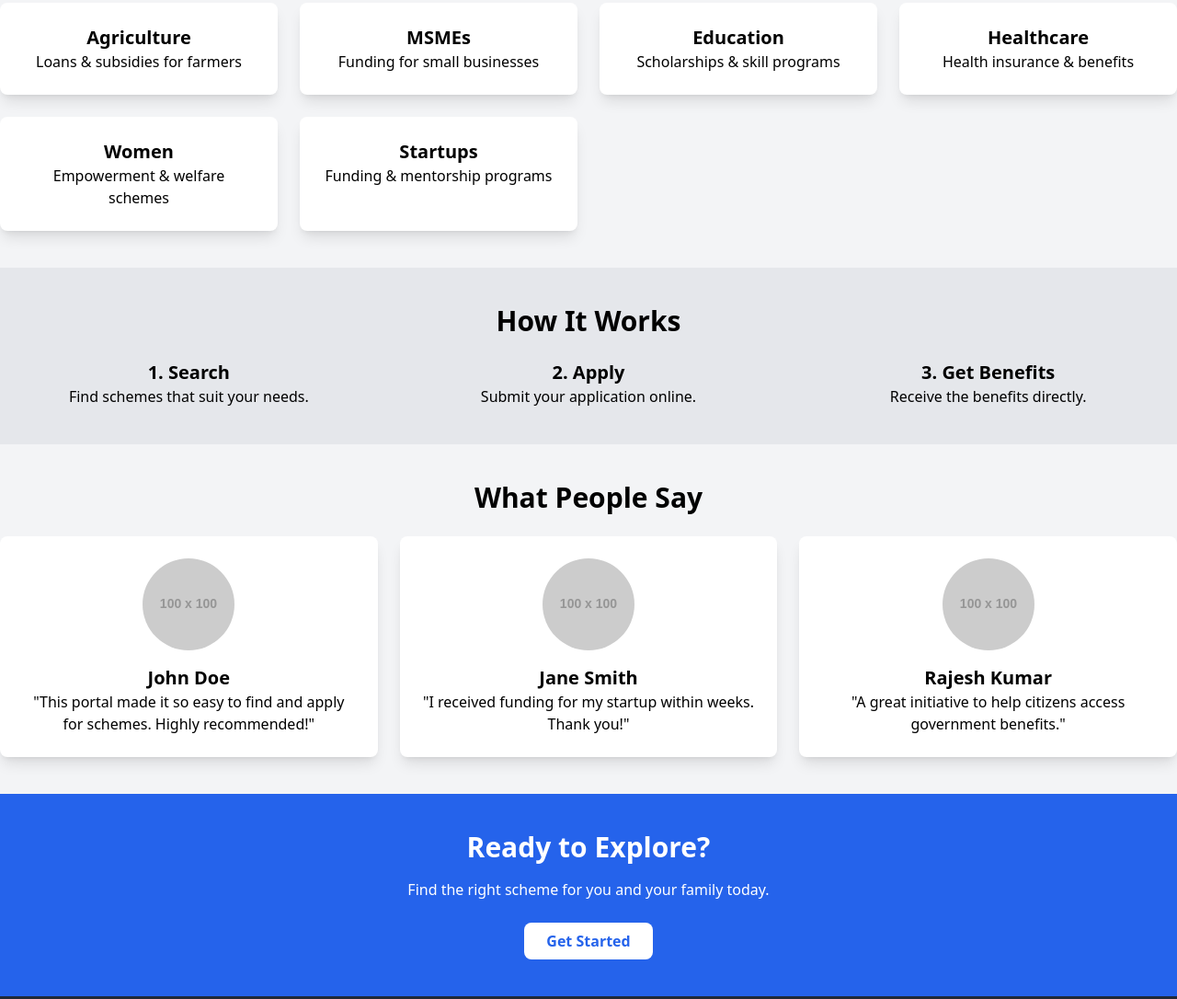
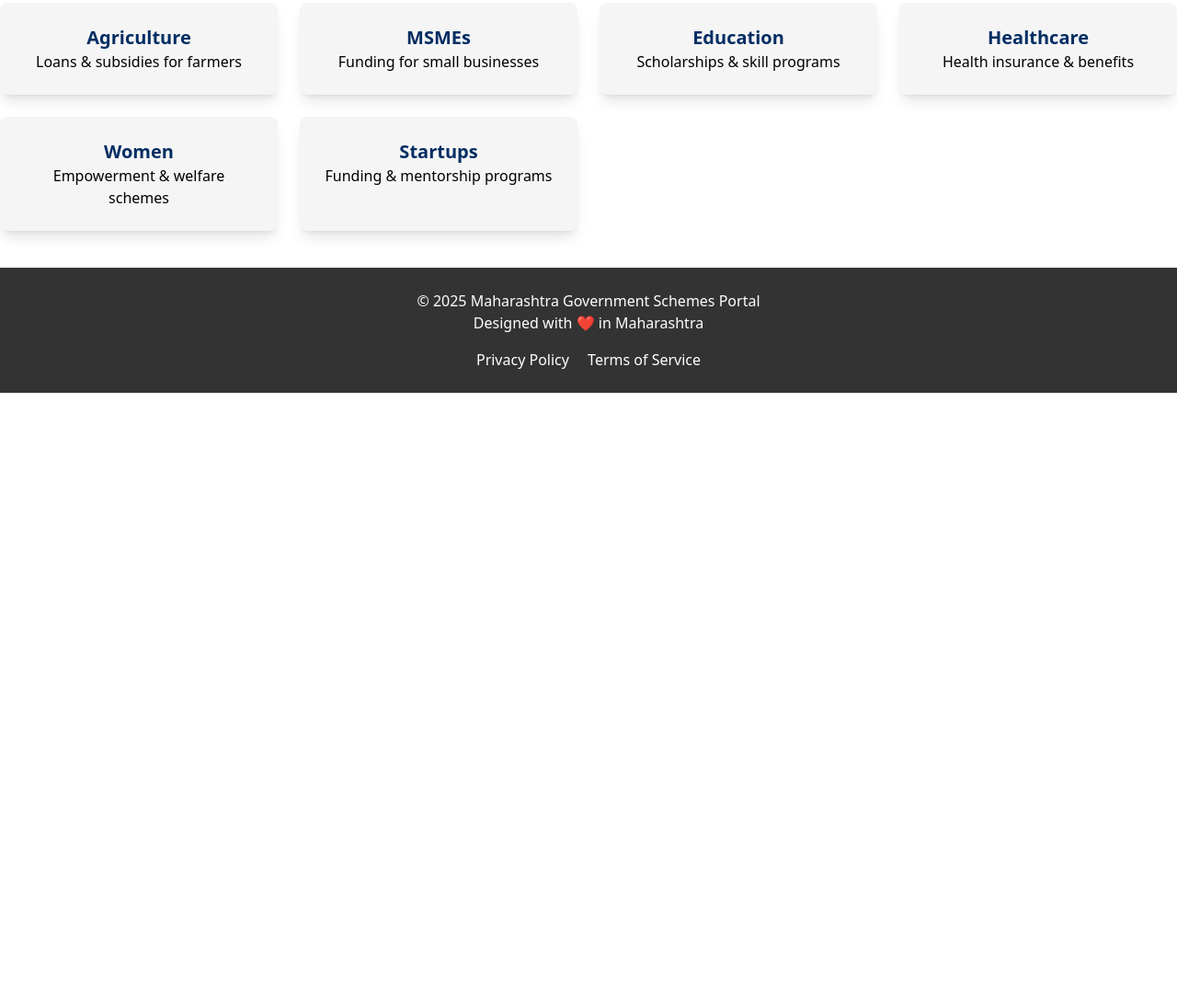
Before and after one commit to karamveer2648/karam-githubworkshop, a plain HTML site: page index.html in a window 1280 px wide. Shown: the part 533-1619 px from the top of the page at 92% size. After the commit the page ends 960 px from the top, so only its background shows below. Drawn offline with nearby package versions, Linux system fonts and the light colour scheme; placeholder pictures from the web are drawn by us.

Commit message:
Update index.html

```diff
--- a/index.html
+++ b/index.html
@@ -7,125 +7,84 @@
     <script src="https://cdn.tailwindcss.com"></script>
     <script src="https://cdnjs.cloudflare.com/ajax/libs/flowbite/1.6.5/flowbite.min.js"></script>
     <link rel="stylesheet" href="https://cdnjs.cloudflare.com/ajax/libs/animate.css/4.1.1/animate.min.css">
+    <style>
+        :root {
+            --primary-blue: #002D62;
+            --accent-yellow: #FFC72C;
+            --light-gray: #F5F5F5;
+            --dark-gray: #333333;
+            --success-green: #008000;
+        }
+    </style>
 </head>
-<body class="bg-gray-100">
+<body class="bg-white">
 
     <!-- Navbar -->
-    <nav class="bg-blue-600 p-4 text-white sticky top-0 z-50 shadow-lg">
+    <nav class="bg-[var(--primary-blue)] p-4 text-white sticky top-0 z-50 shadow-lg">
         <div class="container mx-auto flex justify-between items-center">
             <h1 class="text-2xl font-bold">Maharashtra Schemes</h1>
             <ul class="flex space-x-6">
                 <li><a href="#" class="hover:underline">Home</a></li>
                 <li><a href="#categories" class="hover:underline">Schemes</a></li>
                 <li><a href="#how-it-works" class="hover:underline">About</a></li>
-                <li><a href="#" class="hover:underline bg-white text-blue-600 px-4 py-2 rounded-lg">Login</a></li>
+                <li><a href="#" class="hover:underline bg-[var(--accent-yellow)] text-[var(--primary-blue)] px-4 py-2 rounded-lg">Login</a></li>
             </ul>
         </div>
     </nav>
 
     <!-- Hero Section -->
-    <section class="text-center py-20 bg-gradient-to-r from-blue-500 to-blue-700 text-white">
+    <section class="text-center py-20 bg-[var(--primary-blue)] text-white">
         <h2 class="text-4xl font-bold mb-4 animate__animated animate__fadeInDown">Discover Government Schemes</h2>
         <p class="text-lg animate__animated animate__fadeInUp">Empowering citizens with access to loans, funding, and more.</p>
         <div class="mt-6 flex justify-center">
             <div class="relative w-1/2">
                 <input type="text" placeholder="Search for a scheme..." class="px-4 py-2 text-black rounded-l-lg w-full">
-                <button class="absolute right-0 top-0 px-4 py-2 bg-blue-600 text-white rounded-r-lg hover:bg-blue-800 transition duration-300">
+                <button class="absolute right-0 top-0 px-4 py-2 bg-[var(--accent-yellow)] text-[var(--primary-blue)] rounded-r-lg hover:bg-[var(--primary-blue)] hover:text-white transition duration-300">
                     🔍
                 </button>
             </div>
         </div>
-        <button class="mt-6 px-6 py-2 bg-white text-blue-600 font-bold rounded-lg hover:bg-blue-800 hover:text-white transition duration-300">Explore Now</button>
+        <button class="mt-6 px-6 py-2 bg-[var(--accent-yellow)] text-[var(--primary-blue)] font-bold rounded-lg hover:bg-[var(--primary-blue)] hover:text-white transition duration-300">Explore Now</button>
     </section>
 
     <!-- Featured Categories Section -->
     <section id="categories" class="container mx-auto py-10">
-        <h2 class="text-3xl font-bold text-center mb-6">Popular Categories</h2>
+        <h2 class="text-3xl font-bold text-center mb-6 text-[var(--primary-blue)]">Popular Categories</h2>
         <div class="grid grid-cols-1 md:grid-cols-3 lg:grid-cols-4 gap-6 text-center">
-            <div class="bg-white shadow-lg p-6 rounded-lg hover:shadow-2xl transition duration-300">
-                <h3 class="text-xl font-semibold">Agriculture</h3>
+            <div class="bg-[var(--light-gray)] shadow-lg p-6 rounded-lg hover:shadow-2xl transition duration-300">
+                <h3 class="text-xl font-semibold text-[var(--primary-blue)]">Agriculture</h3>
                 <p>Loans & subsidies for farmers</p>
             </div>
-            <div class="bg-white shadow-lg p-6 rounded-lg hover:shadow-2xl transition duration-300">
-                <h3 class="text-xl font-semibold">MSMEs</h3>
+            <div class="bg-[var(--light-gray)] shadow-lg p-6 rounded-lg hover:shadow-2xl transition duration-300">
+                <h3 class="text-xl font-semibold text-[var(--primary-blue)]">MSMEs</h3>
                 <p>Funding for small businesses</p>
             </div>
-            <div class="bg-white shadow-lg p-6 rounded-lg hover:shadow-2xl transition duration-300">
-                <h3 class="text-xl font-semibold">Education</h3>
+            <div class="bg-[var(--light-gray)] shadow-lg p-6 rounded-lg hover:shadow-2xl transition duration-300">
+                <h3 class="text-xl font-semibold text-[var(--primary-blue)]">Education</h3>
                 <p>Scholarships & skill programs</p>
             </div>
-            <div class="bg-white shadow-lg p-6 rounded-lg hover:shadow-2xl transition duration-300">
-                <h3 class="text-xl font-semibold">Healthcare</h3>
+            <div class="bg-[var(--light-gray)] shadow-lg p-6 rounded-lg hover:shadow-2xl transition duration-300">
+                <h3 class="text-xl font-semibold text-[var(--primary-blue)]">Healthcare</h3>
                 <p>Health insurance & benefits</p>
             </div>
-            <div class="bg-white shadow-lg p-6 rounded-lg hover:shadow-2xl transition duration-300">
-                <h3 class="text-xl font-semibold">Women</h3>
+            <div class="bg-[var(--light-gray)] shadow-lg p-6 rounded-lg hover:shadow-2xl transition duration-300">
+                <h3 class="text-xl font-semibold text-[var(--primary-blue)]">Women</h3>
                 <p>Empowerment & welfare schemes</p>
             </div>
-            <div class="bg-white shadow-lg p-6 rounded-lg hover:shadow-2xl transition duration-300">
-                <h3 class="text-xl font-semibold">Startups</h3>
+            <div class="bg-[var(--light-gray)] shadow-lg p-6 rounded-lg hover:shadow-2xl transition duration-300">
+                <h3 class="text-xl font-semibold text-[var(--primary-blue)]">Startups</h3>
                 <p>Funding & mentorship programs</p>
             </div>
         </div>
     </section>
 
-    <!-- How It Works Section -->
-    <section id="how-it-works" class="bg-gray-200 py-10">
-        <div class="container mx-auto text-center">
-            <h2 class="text-3xl font-bold mb-6">How It Works</h2>
-            <div class="grid grid-cols-1 md:grid-cols-3 gap-6">
-                <div>
-                    <h3 class="text-xl font-semibold">1. Search</h3>
-                    <p>Find schemes that suit your needs.</p>
-                </div>
-                <div>
-                    <h3 class="text-xl font-semibold">2. Apply</h3>
-                    <p>Submit your application online.</p>
-                </div>
-                <div>
-                    <h3 class="text-xl font-semibold">3. Get Benefits</h3>
-                    <p>Receive the benefits directly.</p>
-                </div>
-            </div>
-        </div>
-    </section>
-
-    <!-- Testimonials Section -->
-    <section class="container mx-auto py-10">
-        <h2 class="text-3xl font-bold text-center mb-6">What People Say</h2>
-        <div class="grid grid-cols-1 md:grid-cols-3 gap-6">
-            <div class="bg-white shadow-lg p-6 rounded-lg text-center">
-                <img src="https://via.placeholder.com/100" alt="User" class="mx-auto rounded-full mb-4">
-                <h3 class="text-xl font-semibold">John Doe</h3>
-                <p>"This portal made it so easy to find and apply for schemes. Highly recommended!"</p>
-            </div>
-            <div class="bg-white shadow-lg p-6 rounded-lg text-center">
-                <img src="https://via.placeholder.com/100" alt="User" class="mx-auto rounded-full mb-4">
-                <h3 class="text-xl font-semibold">Jane Smith</h3>
-                <p>"I received funding for my startup within weeks. Thank you!"</p>
-            </div>
-            <div class="bg-white shadow-lg p-6 rounded-lg text-center">
-                <img src="https://via.placeholder.com/100" alt="User" class="mx-auto rounded-full mb-4">
-                <h3 class="text-xl font-semibold">Rajesh Kumar</h3>
-                <p>"A great initiative to help citizens access government benefits."</p>
-            </div>
-        </div>
-    </section>
-
-    <!-- Call to Action Section -->
-    <section class="bg-blue-600 text-white py-10 text-center">
-        <h2 class="text-3xl font-bold mb-4">Ready to Explore?</h2>
-        <p class="mb-6">Find the right scheme for you and your family today.</p>
-        <button class="px-6 py-2 bg-white text-blue-600 font-bold rounded-lg hover:bg-blue-800 hover:text-white transition duration-300">Get Started</button>
-    </section>
-
     <!-- Footer -->
-    <footer class="bg-gray-800 text-white text-center py-6">
+    <footer class="bg-[var(--dark-gray)] text-white text-center py-6">
         <p>&copy; 2025 Maharashtra Government Schemes Portal</p>
         <p>Designed with ❤️ in Maharashtra</p>
         <div class="mt-4">
-            <a href="#" class="mx-2 hover:text-blue-400">Privacy Policy</a>
-            <a href="#" class="mx-2 hover:text-blue-400">Terms of Service</a>
+            <a href="#" class="mx-2 hover:text-[var(--accent-yellow)]">Privacy Policy</a>
+            <a href="#" class="mx-2 hover:text-[var(--accent-yellow)]">Terms of Service</a>
         </div>
     </footer>
 
```
